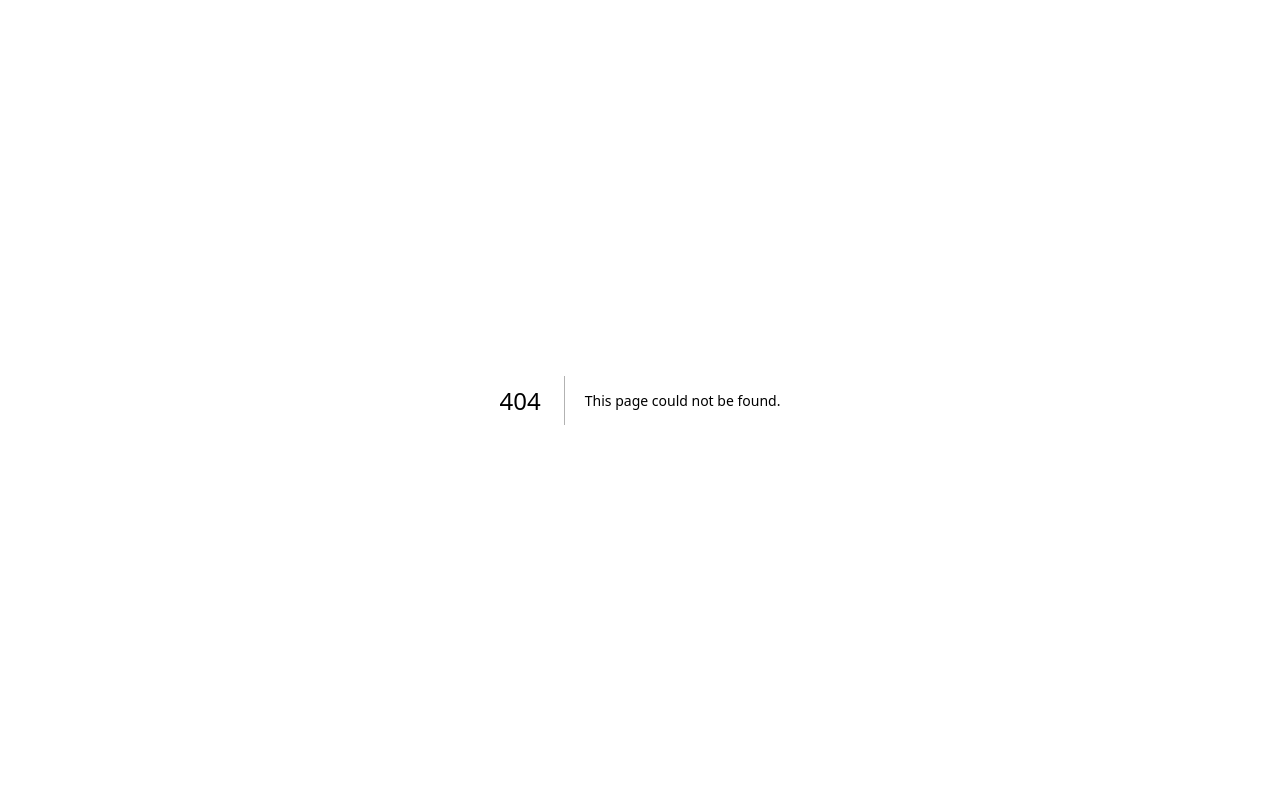
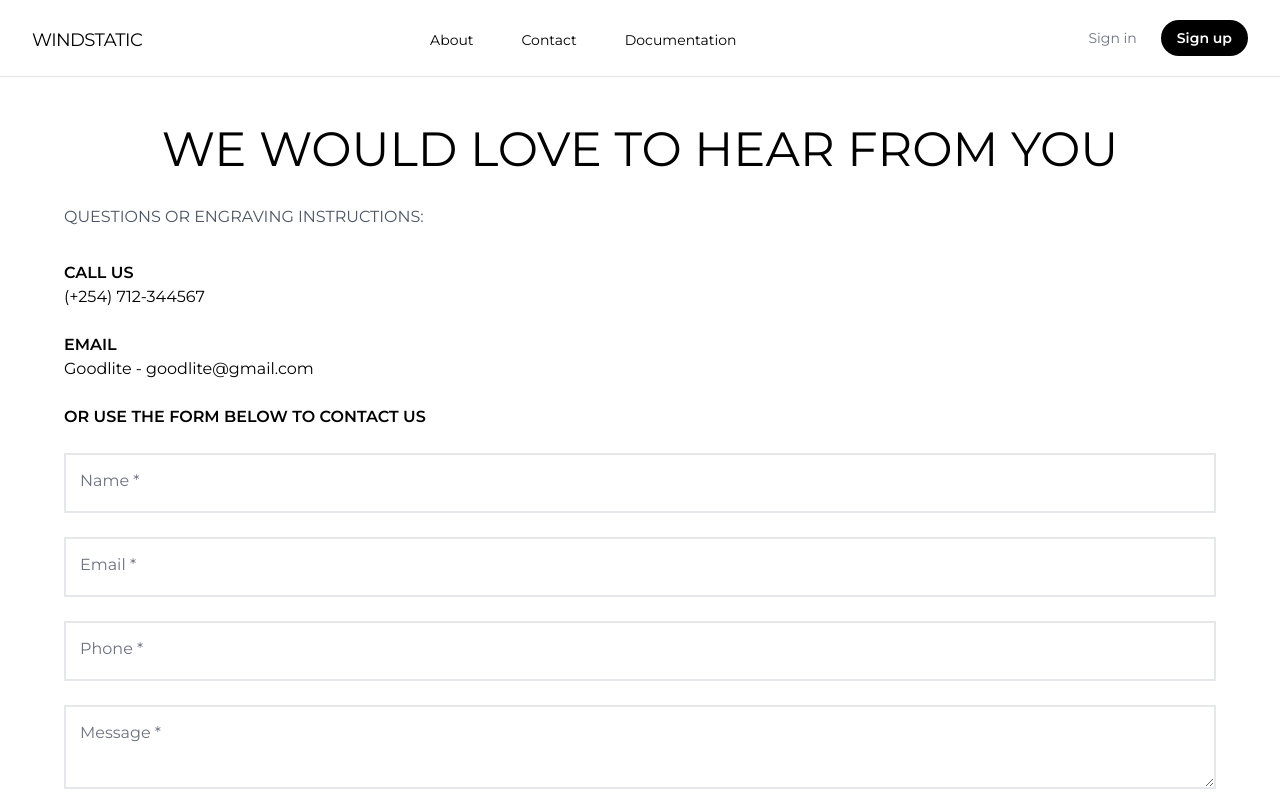
Before and after one commit to TedMwai/goodlite, a Next.js app: page /contact in a window 1280 px wide. Before the commit this address had no page. Shown: the top 800 px of the page. Built offline with nearby package versions, Linux system fonts and the light colour scheme.

Commit message:
added contact us page

```diff
--- /dev/null
+++ b/pages/contact.tsx
@@ -0,0 +1,94 @@
+import Cart from "@/components/Cart";
+import Footer from "@/components/Footer";
+import MobileNav from "@/components/MobileNav";
+import Navbar from "@/components/Navbar";
+import { useShop } from "@/context/context";
+import { Montserrat } from "next/font/google";
+import Head from "next/head";
+
+const montserrat = Montserrat({
+  subsets: ["latin"],
+  weight: ["400", "500", "600", "700"],
+});
+
+const Contact = () => {
+  const { cartOpen, sideNav } = useShop();
+  return (
+    <>
+      <Head>
+        <title>Contact</title>
+        <meta name="description" content="Generated by create next app" />
+        <meta name="viewport" content="width=device-width, initial-scale=1" />
+        <link rel="icon" href="/favicon.ico" />
+      </Head>
+      <Navbar />
+      {cartOpen && <Cart />}
+      {sideNav && <MobileNav />}
+      <div
+        className={`${montserrat.className} px-5 py-12 mx-auto md:px-12 lg:px-16 max-w-7xl`}
+      >
+        <h1 className="text-center text-5xl">WE WOULD LOVE TO HEAR FROM YOU</h1>
+        <h3 className="text-gray-600 my-8">
+          QUESTIONS OR ENGRAVING INSTRUCTIONS:
+        </h3>
+        <div>
+          <h1 className="font-semibold">CALL US</h1>
+          <h3>(+254) 712-344567</h3>
+        </div>
+        <div className="mt-6">
+          <h1 className="font-semibold">EMAIL</h1>
+          <h3>Goodlite - goodlite@gmail.com</h3>
+        </div>
+        <div>
+          <form className="mt-6">
+            <h1 className="font-semibold">
+              OR USE THE FORM BELOW TO CONTACT US
+            </h1>
+            <div className="relative mt-6">
+              <input
+                type="text"
+                className="border-2 w-full p-4 input-focus"
+                placeholder=" "
+              />
+              <label className="absolute top-2 left-2 p-2 text-base text-gray-500 pointer-events-none bg-white transition-all duration-200 ease-out">
+                Name *
+              </label>
+            </div>
+            <div className="relative mt-6">
+              <input
+                type="text"
+                className="border-2 w-full p-4 input-focus"
+                placeholder=" "
+              />
+              <label className="absolute top-2 left-2 p-2 text-base text-gray-500 pointer-events-none bg-white transition-all duration-200 ease-out">
+                Email *
+              </label>
+            </div>
+            <div className="relative mt-6">
+              <input
+                type="text"
+                className="border-2 w-full p-4 input-focus"
+                placeholder=" "
+              />
+              <label className="absolute top-2 left-2 p-2 text-base text-gray-500 pointer-events-none bg-white transition-all duration-200 ease-out">
+                Phone *
+              </label>
+            </div>
+            <div className="relative mt-6">
+              <textarea
+                className="border-2 w-full p-4 input-focus"
+                placeholder=" "
+              />
+              <label className="absolute top-2 left-2 p-2 text-base text-gray-500 pointer-events-none bg-white transition-all duration-200 ease-out">
+                Message *
+              </label>
+            </div>
+          </form>
+        </div>
+      </div>
+      <Footer />
+    </>
+  );
+};
+
+export default Contact;
```
